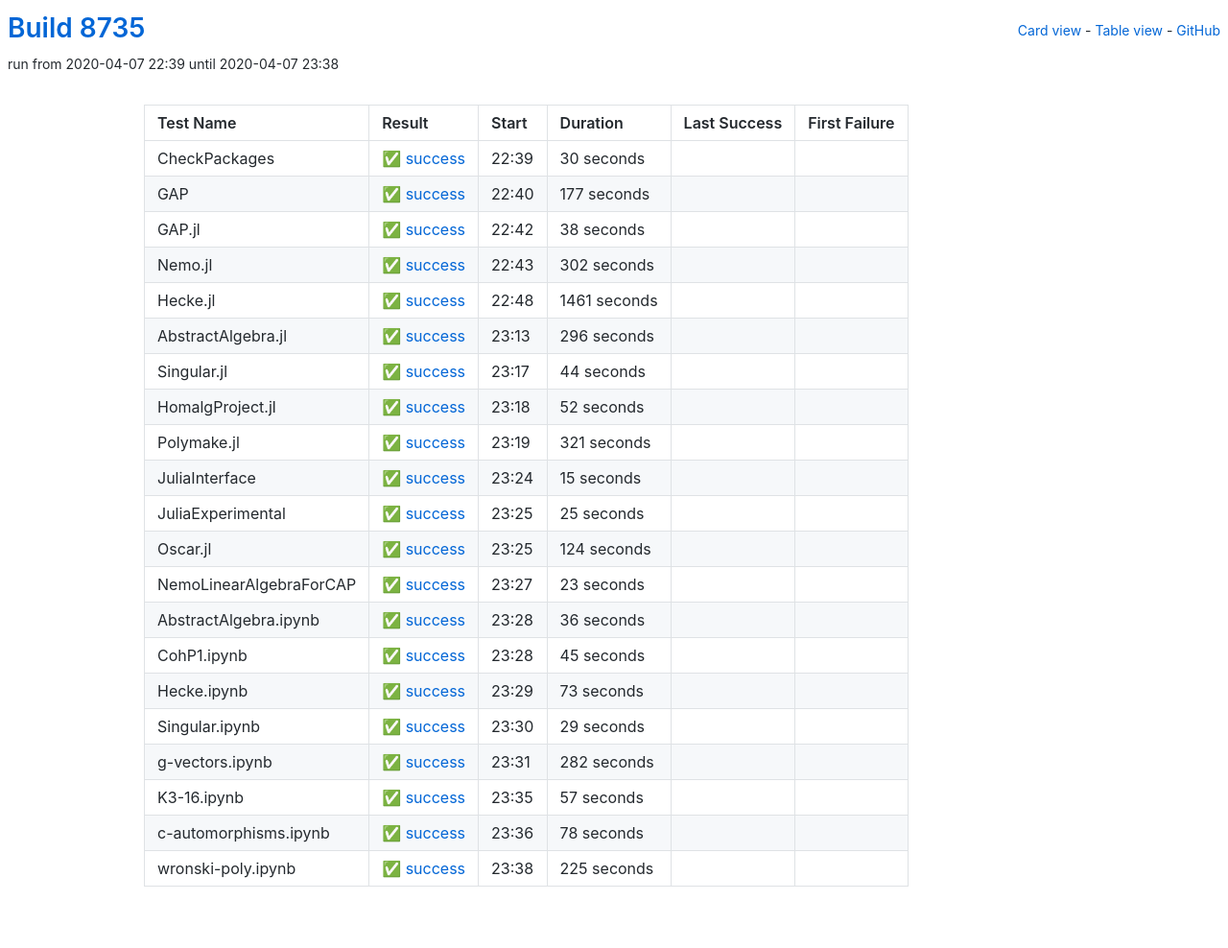
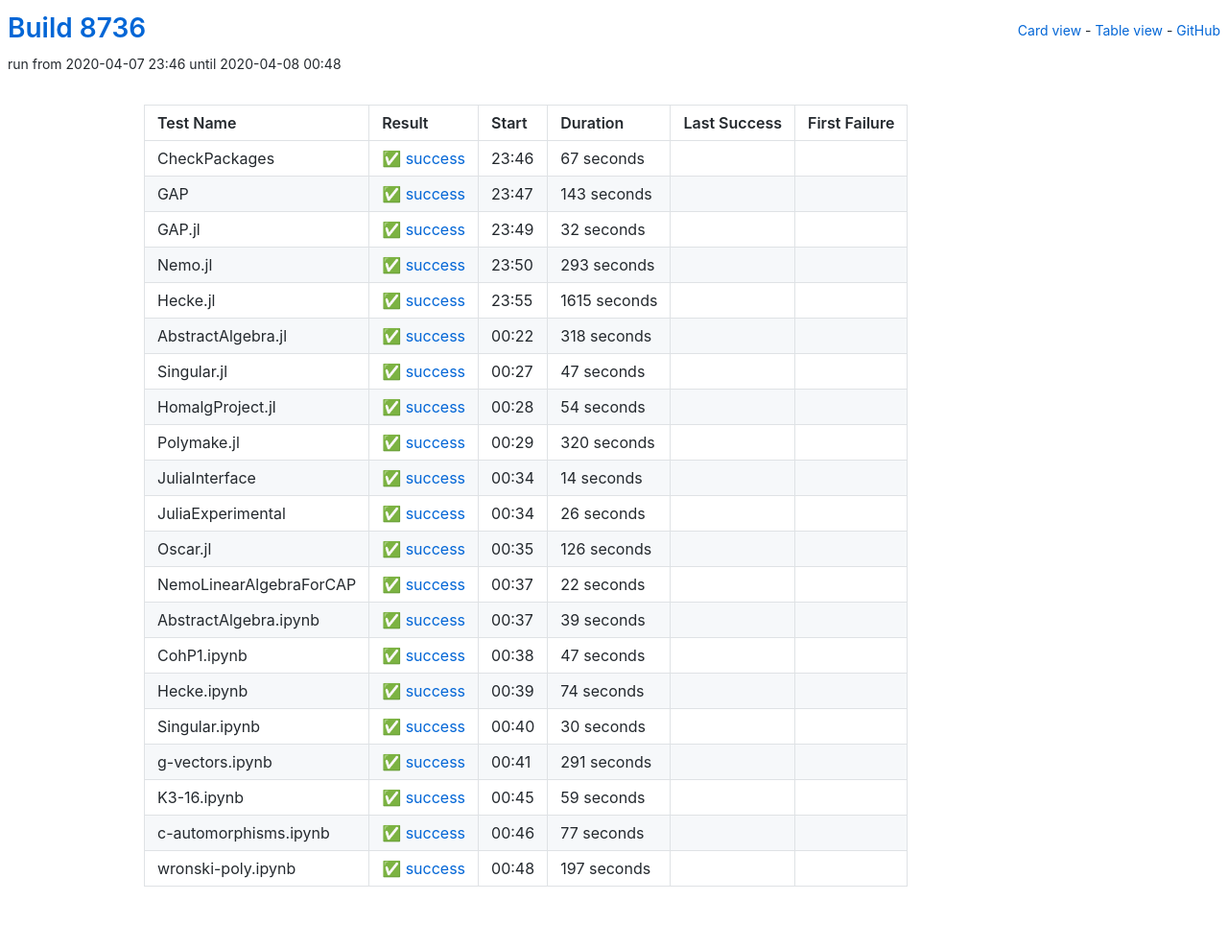
Before and after one commit to oscar-system/oscar-ci-status, a Jekyll site: the page built from table.html, in a window 1280 px wide. Shown: the whole page at 96% size. Built offline with Jekyll 4.4.1, drawn with Linux system fonts in a browser that asks for light colours.

Commit message:
Build 8736

```diff
--- a/_data/ci.yml
+++ b/_data/ci.yml
@@ -1,235 +1,235 @@
-build: 8735
-build_url: https://oscarci.mathematik.uni-kl.de/job/oscar/8735/
+build: 8736
+build_url: https://oscarci.mathematik.uni-kl.de/job/oscar/8736/
 job: oscar
 tests:
+- duration: 67
+  exitcode: 0
+  first_failure: false
+  first_failure_url: null
+  last_success: false
+  last_success_url: null
+  log: https://oscarci.mathematik.uni-kl.de/job/oscar/8736/artifact/logs/build-8736/CheckPackages.log
+  name: CheckPackages
+  start: 2020-04-07 23:46
+  status: success
+  success: true
+- duration: 143
+  exitcode: 0
+  first_failure: false
+  first_failure_url: null
+  last_success: false
+  last_success_url: null
+  log: https://oscarci.mathematik.uni-kl.de/job/oscar/8736/artifact/logs/build-8736/GAP.log
+  name: GAP
+  start: 2020-04-07 23:47
+  status: success
+  success: true
+- duration: 32
+  exitcode: 0
+  first_failure: false
+  first_failure_url: null
+  last_success: false
+  last_success_url: null
+  log: https://oscarci.mathematik.uni-kl.de/job/oscar/8736/artifact/logs/build-8736/GAP.jl.log
+  name: GAP.jl
+  start: 2020-04-07 23:49
+  status: success
+  success: true
+- duration: 293
+  exitcode: 0
+  first_failure: false
+  first_failure_url: null
+  last_success: false
+  last_success_url: null
+  log: https://oscarci.mathematik.uni-kl.de/job/oscar/8736/artifact/logs/build-8736/Nemo.jl.log
+  name: Nemo.jl
+  start: 2020-04-07 23:50
+  status: success
+  success: true
+- duration: 1615
+  exitcode: 0
+  first_failure: false
+  first_failure_url: null
+  last_success: false
+  last_success_url: null
+  log: https://oscarci.mathematik.uni-kl.de/job/oscar/8736/artifact/logs/build-8736/Hecke.jl.log
+  name: Hecke.jl
+  start: 2020-04-07 23:55
+  status: success
+  success: true
+- duration: 318
+  exitcode: 0
+  first_failure: false
+  first_failure_url: null
+  last_success: false
+  last_success_url: null
+  log: https://oscarci.mathematik.uni-kl.de/job/oscar/8736/artifact/logs/build-8736/AbstractAlgebra.jl.log
+  name: AbstractAlgebra.jl
+  start: 2020-04-08 00:22
+  status: success
+  success: true
+- duration: 47
+  exitcode: 0
+  first_failure: false
+  first_failure_url: null
+  last_success: false
+  last_success_url: null
+  log: https://oscarci.mathematik.uni-kl.de/job/oscar/8736/artifact/logs/build-8736/Singular.jl.log
+  name: Singular.jl
+  start: 2020-04-08 00:27
+  status: success
+  success: true
+- duration: 54
+  exitcode: 0
+  first_failure: false
+  first_failure_url: null
+  last_success: false
+  last_success_url: null
+  log: https://oscarci.mathematik.uni-kl.de/job/oscar/8736/artifact/logs/build-8736/HomalgProject.jl.log
+  name: HomalgProject.jl
+  start: 2020-04-08 00:28
+  status: success
+  success: true
+- duration: 320
+  exitcode: 0
+  first_failure: false
+  first_failure_url: null
+  last_success: false
+  last_success_url: null
+  log: https://oscarci.mathematik.uni-kl.de/job/oscar/8736/artifact/logs/build-8736/Polymake.jl.log
+  name: Polymake.jl
+  start: 2020-04-08 00:29
+  status: success
+  success: true
+- duration: 14
+  exitcode: 0
+  first_failure: false
+  first_failure_url: null
+  last_success: false
+  last_success_url: null
+  log: https://oscarci.mathematik.uni-kl.de/job/oscar/8736/artifact/logs/build-8736/JuliaInterface.log
+  name: JuliaInterface
+  start: 2020-04-08 00:34
+  status: success
+  success: true
+- duration: 26
+  exitcode: 0
+  first_failure: false
+  first_failure_url: null
+  last_success: false
+  last_success_url: null
+  log: https://oscarci.mathematik.uni-kl.de/job/oscar/8736/artifact/logs/build-8736/JuliaExperimental.log
+  name: JuliaExperimental
+  start: 2020-04-08 00:34
+  status: success
+  success: true
+- duration: 126
+  exitcode: 0
+  first_failure: false
+  first_failure_url: null
+  last_success: false
+  last_success_url: null
+  log: https://oscarci.mathematik.uni-kl.de/job/oscar/8736/artifact/logs/build-8736/Oscar.jl.log
+  name: Oscar.jl
+  start: 2020-04-08 00:35
+  status: success
+  success: true
+- duration: 22
+  exitcode: 0
+  first_failure: false
+  first_failure_url: null
+  last_success: false
+  last_success_url: null
+  log: https://oscarci.mathematik.uni-kl.de/job/oscar/8736/artifact/logs/build-8736/NemoLinearAlgebraForCAP.log
+  name: NemoLinearAlgebraForCAP
+  start: 2020-04-08 00:37
+  status: success
+  success: true
+- duration: 39
+  exitcode: 0
+  first_failure: false
+  first_failure_url: null
+  last_success: false
+  last_success_url: null
+  log: https://oscarci.mathematik.uni-kl.de/job/oscar/8736/artifact/logs/build-8736/AbstractAlgebra.ipynb.log
+  name: AbstractAlgebra.ipynb
+  start: 2020-04-08 00:37
+  status: success
+  success: true
+- duration: 47
+  exitcode: 0
+  first_failure: false
+  first_failure_url: null
+  last_success: false
+  last_success_url: null
+  log: https://oscarci.mathematik.uni-kl.de/job/oscar/8736/artifact/logs/build-8736/CohP1.ipynb.log
+  name: CohP1.ipynb
+  start: 2020-04-08 00:38
+  status: success
+  success: true
+- duration: 74
+  exitcode: 0
+  first_failure: false
+  first_failure_url: null
+  last_success: false
+  last_success_url: null
+  log: https://oscarci.mathematik.uni-kl.de/job/oscar/8736/artifact/logs/build-8736/Hecke.ipynb.log
+  name: Hecke.ipynb
+  start: 2020-04-08 00:39
+  status: success
+  success: true
 - duration: 30
   exitcode: 0
   first_failure: false
   first_failure_url: null
   last_success: false
   last_success_url: null
-  log: https://oscarci.mathematik.uni-kl.de/job/oscar/8735/artifact/logs/build-8735/CheckPackages.log
-  name: CheckPackages
-  start: 2020-04-07 22:39
+  log: https://oscarci.mathematik.uni-kl.de/job/oscar/8736/artifact/logs/build-8736/Singular.ipynb.log
+  name: Singular.ipynb
+  start: 2020-04-08 00:40
   status: success
   success: true
-- duration: 177
+- duration: 291
   exitcode: 0
   first_failure: false
   first_failure_url: null
   last_success: false
   last_success_url: null
-  log: https://oscarci.mathematik.uni-kl.de/job/oscar/8735/artifact/logs/build-8735/GAP.log
-  name: GAP
-  start: 2020-04-07 22:40
+  log: https://oscarci.mathematik.uni-kl.de/job/oscar/8736/artifact/logs/build-8736/g-vectors.ipynb.log
+  name: g-vectors.ipynb
+  start: 2020-04-08 00:41
   status: success
   success: true
-- duration: 38
+- duration: 59
   exitcode: 0
   first_failure: false
   first_failure_url: null
   last_success: false
   last_success_url: null
-  log: https://oscarci.mathematik.uni-kl.de/job/oscar/8735/artifact/logs/build-8735/GAP.jl.log
-  name: GAP.jl
-  start: 2020-04-07 22:42
+  log: https://oscarci.mathematik.uni-kl.de/job/oscar/8736/artifact/logs/build-8736/K3-16.ipynb.log
+  name: K3-16.ipynb
+  start: 2020-04-08 00:45
   status: success
   success: true
-- duration: 302
+- duration: 77
   exitcode: 0
   first_failure: false
   first_failure_url: null
   last_success: false
   last_success_url: null
-  log: https://oscarci.mathematik.uni-kl.de/job/oscar/8735/artifact/logs/build-8735/Nemo.jl.log
-  name: Nemo.jl
-  start: 2020-04-07 22:43
+  log: https://oscarci.mathematik.uni-kl.de/job/oscar/8736/artifact/logs/build-8736/c-automorphisms.ipynb.log
+  name: c-automorphisms.ipynb
+  start: 2020-04-08 00:46
   status: success
   success: true
-- duration: 1461
+- duration: 197
   exitcode: 0
   first_failure: false
   first_failure_url: null
   last_success: false
   last_success_url: null
-  log: https://oscarci.mathematik.uni-kl.de/job/oscar/8735/artifact/logs/build-8735/Hecke.jl.log
-  name: Hecke.jl
-  start: 2020-04-07 22:48
+  log: https://oscarci.mathematik.uni-kl.de/job/oscar/8736/artifact/logs/build-8736/wronski-poly.ipynb.log
+  name: wronski-poly.ipynb
+  start: 2020-04-08 00:48
   status: success
   success: true
-- duration: 296
-  exitcode: 0
-  first_failure: false
-  first_failure_url: null
-  last_success: false
-  last_success_url: null
-  log: https://oscarci.mathematik.uni-kl.de/job/oscar/8735/artifact/logs/build-8735/AbstractAlgebra.jl.log
-  name: AbstractAlgebra.jl
-  start: 2020-04-07 23:13
-  status: success
-  success: true
-- duration: 44
-  exitcode: 0
-  first_failure: false
-  first_failure_url: null
-  last_success: false
-  last_success_url: null
-  log: https://oscarci.mathematik.uni-kl.de/job/oscar/8735/artifact/logs/build-8735/Singular.jl.log
-  name: Singular.jl
-  start: 2020-04-07 23:17
-  status: success
-  success: true
-- duration: 52
-  exitcode: 0
-  first_failure: false
-  first_failure_url: null
-  last_success: false
-  last_success_url: null
-  log: https://oscarci.mathematik.uni-kl.de/job/oscar/8735/artifact/logs/build-8735/HomalgProject.jl.log
-  name: HomalgProject.jl
-  start: 2020-04-07 23:18
-  status: success
-  success: true
-- duration: 321
-  exitcode: 0
-  first_failure: false
-  first_failure_url: null
-  last_success: false
-  last_success_url: null
-  log: https://oscarci.mathematik.uni-kl.de/job/oscar/8735/artifact/logs/build-8735/Polymake.jl.log
-  name: Polymake.jl
-  start: 2020-04-07 23:19
-  status: success
-  success: true
-- duration: 15
-  exitcode: 0
-  first_failure: false
-  first_failure_url: null
-  last_success: false
-  last_success_url: null
-  log: https://oscarci.mathematik.uni-kl.de/job/oscar/8735/artifact/logs/build-8735/JuliaInterface.log
-  name: JuliaInterface
-  start: 2020-04-07 23:24
-  status: success
-  success: true
-- duration: 25
-  exitcode: 0
-  first_failure: false
-  first_failure_url: null
-  last_success: false
-  last_success_url: null
-  log: https://oscarci.mathematik.uni-kl.de/job/oscar/8735/artifact/logs/build-8735/JuliaExperimental.log
-  name: JuliaExperimental
-  start: 2020-04-07 23:25
-  status: success
-  success: true
-- duration: 124
-  exitcode: 0
-  first_failure: false
-  first_failure_url: null
-  last_success: false
-  last_success_url: null
-  log: https://oscarci.mathematik.uni-kl.de/job/oscar/8735/artifact/logs/build-8735/Oscar.jl.log
-  name: Oscar.jl
-  start: 2020-04-07 23:25
-  status: success
-  success: true
-- duration: 23
-  exitcode: 0
-  first_failure: false
-  first_failure_url: null
-  last_success: false
-  last_success_url: null
-  log: https://oscarci.mathematik.uni-kl.de/job/oscar/8735/artifact/logs/build-8735/NemoLinearAlgebraForCAP.log
-  name: NemoLinearAlgebraForCAP
-  start: 2020-04-07 23:27
-  status: success
-  success: true
-- duration: 36
-  exitcode: 0
-  first_failure: false
-  first_failure_url: null
-  last_success: false
-  last_success_url: null
-  log: https://oscarci.mathematik.uni-kl.de/job/oscar/8735/artifact/logs/build-8735/AbstractAlgebra.ipynb.log
-  name: AbstractAlgebra.ipynb
-  start: 2020-04-07 23:28
-  status: success
-  success: true
-- duration: 45
-  exitcode: 0
-  first_failure: false
-  first_failure_url: null
-  last_success: false
-  last_success_url: null
-  log: https://oscarci.mathematik.uni-kl.de/job/oscar/8735/artifact/logs/build-8735/CohP1.ipynb.log
-  name: CohP1.ipynb
-  start: 2020-04-07 23:28
-  status: success
-  success: true
-- duration: 73
-  exitcode: 0
-  first_failure: false
-  first_failure_url: null
-  last_success: false
-  last_success_url: null
-  log: https://oscarci.mathematik.uni-kl.de/job/oscar/8735/artifact/logs/build-8735/Hecke.ipynb.log
-  name: Hecke.ipynb
-  start: 2020-04-07 23:29
-  status: success
-  success: true
-- duration: 29
-  exitcode: 0
-  first_failure: false
-  first_failure_url: null
-  last_success: false
-  last_success_url: null
-  log: https://oscarci.mathematik.uni-kl.de/job/oscar/8735/artifact/logs/build-8735/Singular.ipynb.log
-  name: Singular.ipynb
-  start: 2020-04-07 23:30
-  status: success
-  success: true
-- duration: 282
-  exitcode: 0
-  first_failure: false
-  first_failure_url: null
-  last_success: false
-  last_success_url: null
-  log: https://oscarci.mathematik.uni-kl.de/job/oscar/8735/artifact/logs/build-8735/g-vectors.ipynb.log
-  name: g-vectors.ipynb
-  start: 2020-04-07 23:31
-  status: success
-  success: true
-- duration: 57
-  exitcode: 0
-  first_failure: false
-  first_failure_url: null
-  last_success: false
-  last_success_url: null
-  log: https://oscarci.mathematik.uni-kl.de/job/oscar/8735/artifact/logs/build-8735/K3-16.ipynb.log
-  name: K3-16.ipynb
-  start: 2020-04-07 23:35
-  status: success
-  success: true
-- duration: 78
-  exitcode: 0
-  first_failure: false
-  first_failure_url: null
-  last_success: false
-  last_success_url: null
-  log: https://oscarci.mathematik.uni-kl.de/job/oscar/8735/artifact/logs/build-8735/c-automorphisms.ipynb.log
-  name: c-automorphisms.ipynb
-  start: 2020-04-07 23:36
-  status: success
-  success: true
-- duration: 225
-  exitcode: 0
-  first_failure: false
-  first_failure_url: null
-  last_success: false
-  last_success_url: null
-  log: https://oscarci.mathematik.uni-kl.de/job/oscar/8735/artifact/logs/build-8735/wronski-poly.ipynb.log
-  name: wronski-poly.ipynb
-  start: 2020-04-07 23:38
-  status: success
-  success: true
```
Also changed, not shown: README.md.
